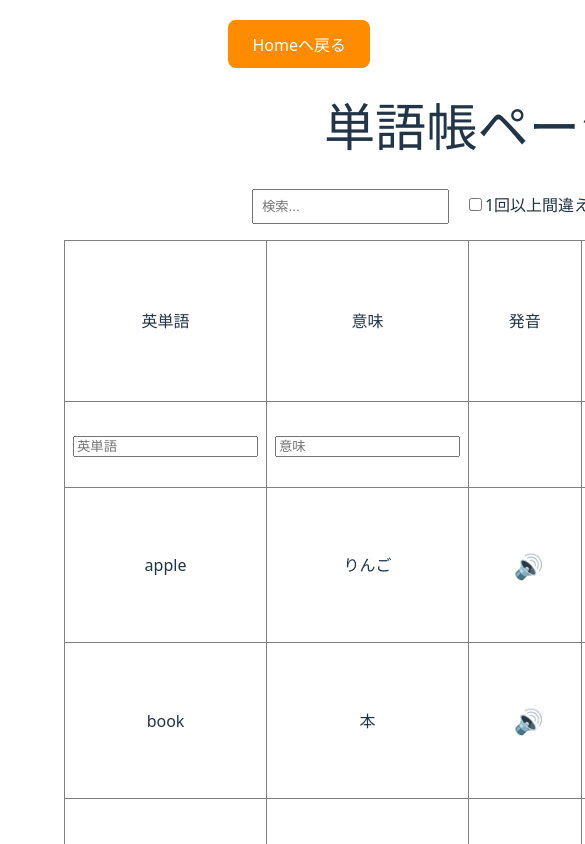
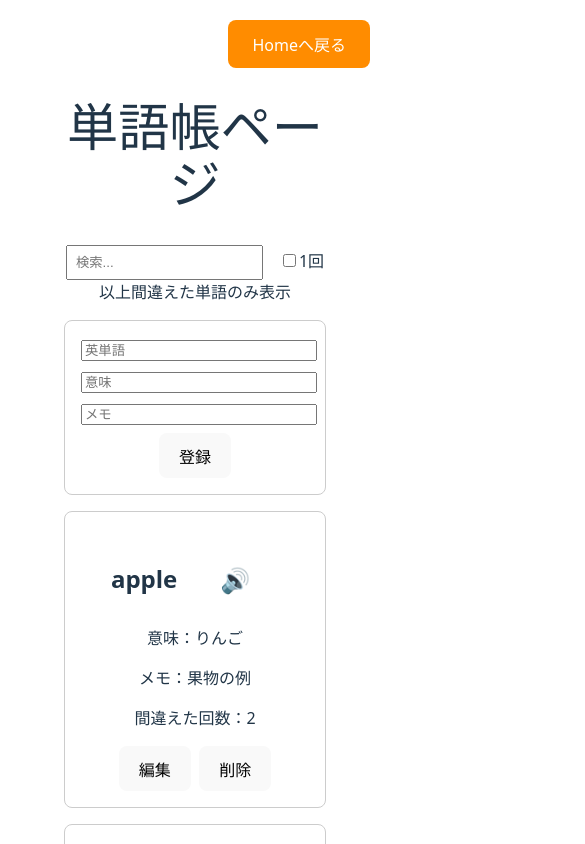
Before and after one commit to switchstart0712/wordbook-app, a React (Vite) app in the folder frontend/: page /wordbook in a window 390 px wide. Shown: the top 844 px of the page, 585 px wide, since content can reach past the window. Built offline with nearby package versions, Linux system fonts and the light colour scheme.

Commit message:
カード型のUI作成

```diff
--- /dev/null
+++ b/frontend/src/hooks/useWindowWidth.jsx
@@ -0,0 +1,14 @@
+import { useState, useEffect } from "react";
+
+const useWindowWidth = () => {
+    const [width, setWidth] = useState(window.innerWidth);
+    useEffect(() => {
+        const handleResize = () => setWidth(windo.innerWidth);
+        window.addEventListener("resize", handleResize);
+        return () => window.removeEventListener("resize", handleResize);
+    }, []);
+
+    return width;
+};
+
+export default useWindowWidth;
--- a/frontend/src/pages/Wordbook.jsx
+++ b/frontend/src/pages/Wordbook.jsx
@@ -2,6 +2,7 @@
 import React, { useState } from "react";
 import BackToHomeButton from "./components/BackToHomeButton";
 import PronounceButton from "./components/PronounceButton";
+import useWindowWidth from "../hooks/useWindowWidth";
 
 function Wordbook({ words, setWords }) {
   //編集
@@ -18,6 +19,10 @@ function Wordbook({ words, setWords }) {
   //検索・フィルター機能State
   const [searchTerm, setSearchTerm] = useState("");
   const [filterMistakesOnly, setFilterMistakesOnly] = useState(false);
+
+  //スマホ用画面
+  const width = useWindowWidth();
+  const isMobile = width < 768;
 
   const handleEdit = (word) => {
     setIsEditing(true); //新規登録ボタンを無効に
@@ -124,6 +129,66 @@ function Wordbook({ words, setWords }) {
       {words.length === 0 ? (
         <p>まだ単語が登録されていません。</p>
       ) : (
+        isMobile ? (
+          // カード型のモバイルUIを挿入
+          <>
+            {/* 新規登録欄（カード上部） */}
+            <div style={{
+              marginBottom: "1rem",
+              border: "1px solid #ccc",
+              borderRadius: "8px",
+              padding: "1rem",
+            }}>
+              <input
+                placeholder="英単語"
+                value={newWord}
+                onChange={(e) => setNewWord(e.target.value)}
+                onKeyDown={handleKeyPress}
+                style={{ width: "100%", marginBottom: "0.5rem" }}
+              />
+              <input
+                placeholder="意味"
+                value={newMeaning}
+                onChange={(e) => setNewMeaning(e.target.value)}
+                onKeyDown={handleKeyPress}
+                style={{ width: "100%", marginBottom: "0.5rem" }}
+              />
+              <input
+                placeholder="メモ"
+                value={newMemo}
+                onChange={(e) => setNewMemo(e.target.value)}
+                onKeyDown={handleKeyPress}
+                style={{ width: "100%", marginBottom: "0.5rem" }}
+              />
+              <button onClick={handleAdd}>登録</button>
+            </div>
+
+            {/* 単語表示：カード形式 */}
+            {filteredWords.map((item) => (
+              <div
+                key={item.id}
+                style={{
+                  border: "1px solid #ccc",
+                  borderRadius: "8px",
+                  padding: "1rem",
+                  marginBottom: "1rem",
+                }}
+              >
+                <h2 style={{ marginBottom: "0.5rem" }}>
+                  {item.word} <PronounceButton text={item.word} />
+                </h2>
+                <p>意味：{item.meaning}</p>
+                <p>メモ：{item.memo}</p>
+                <p>間違えた回数：{item.mistakeCount}</p>
+                <div style={{ marginTop: "0.5rem" }}>
+                  <button onClick={() => handleEdit(item)} style={{ marginRight: "0.5rem" }}>編集</button>
+                  <button onClick={() => handleDelete(item.id)}>削除</button>
+                </div>
+              </div>
+            ))}
+          </>
+        ) : (
+          //PC表示型UI
           <table
             border="1"
             cellPadding="8"
@@ -227,10 +292,9 @@ function Wordbook({ words, setWords }) {
                   </td>
                 </tr>
               ))}
-
-
             </tbody>
           </table>
+        )
       )}
       <BackToHomeButton />
     </div>
```
Lines whose indentation alone changed are shown as unchanged.
